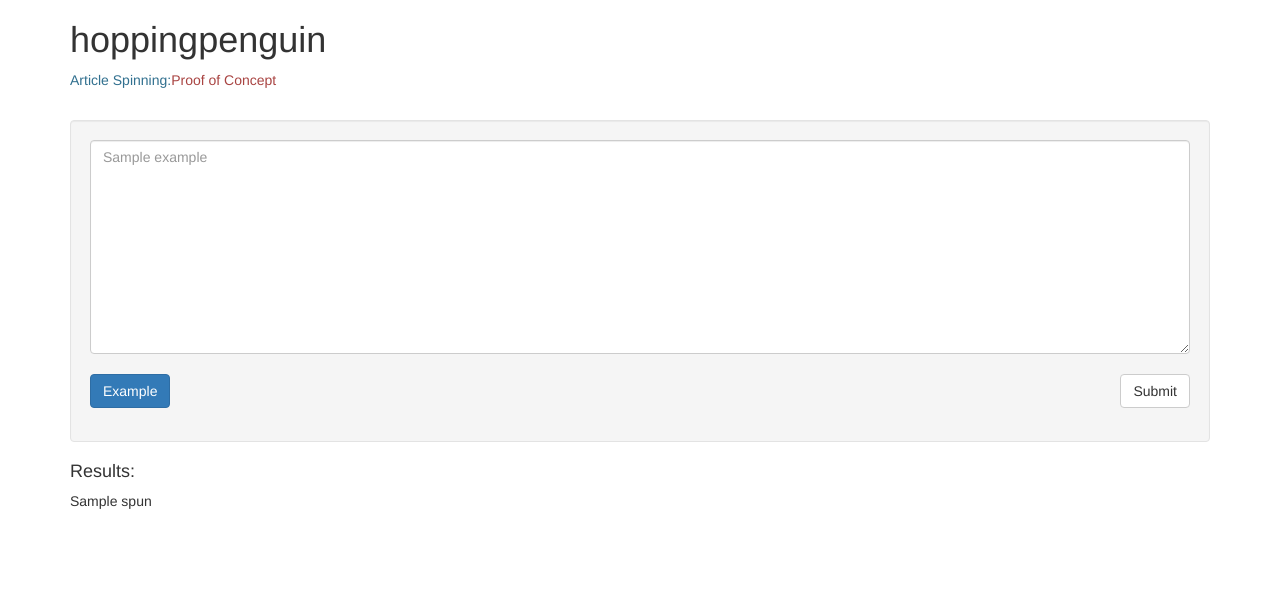
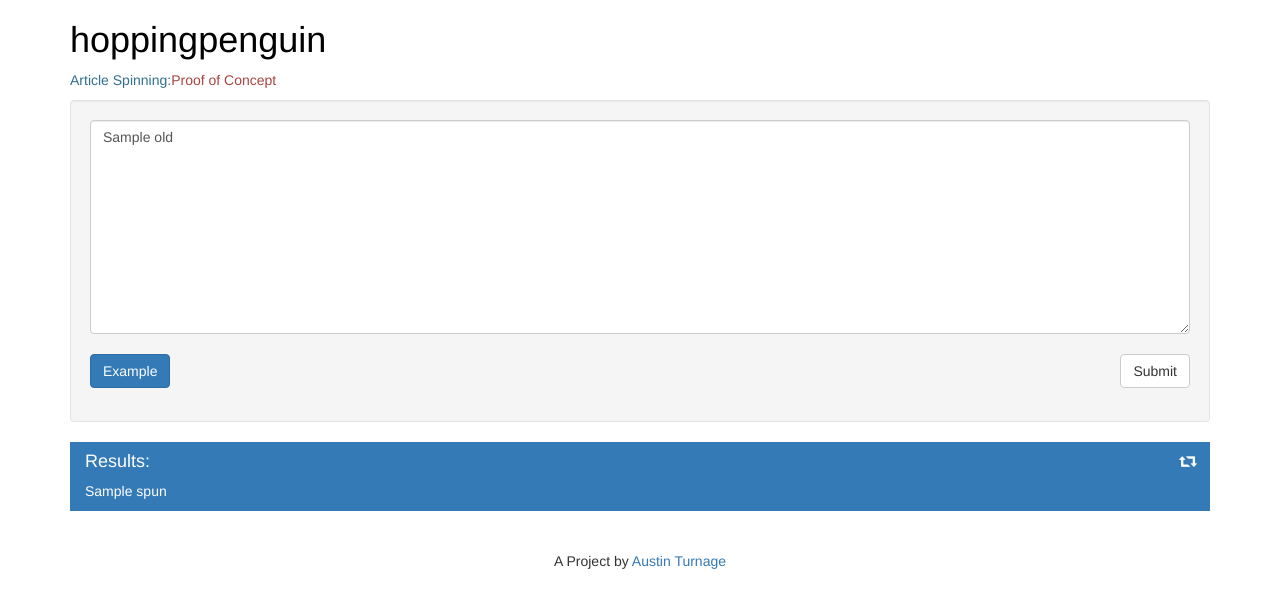
Before and after one commit to wookiecooking/hoppingpenguin, a Flask app: template templates/index.html in a window 1280 px wide. Shown: the top 608 px of the page. Run offline with Flask 2, Linux system fonts and the light colour scheme; the template is opened without the code that fills it: most values are stand-ins (such as "Sample title", 1, 10 or a date in 2020); some libraries are stand-ins or nearby versions.

Commit message:
clean up

```diff
--- a/main.py
+++ b/main.py
@@ -23,8 +23,11 @@ def spinner(s):
 def hello():
   if request.method == 'POST':
     doh = request.form['content']
-    spun = spinner(doh)
-    return render_template('index.html', example = s, spun=spun)
+    if doh:
+        spun = spinner(doh)
+        return render_template('index.html', example = s, spun=spun, old=doh)
+    else:
+        return render_template('index.html', example = s, spun=spinner(s))
   else:
     return render_template('index.html', example = s, spun=spinner(s))
 
--- a/templates/index.html
+++ b/templates/index.html
@@ -1,24 +1,30 @@
 <link href="//netdna.bootstrapcdn.com/bootstrap/3.1.1/css/bootstrap.min.css" rel="stylesheet">
+
+<style>
+  h1 a {color:black}
+  h1 a:hover{text-decoration:none}
+  .retwist{float:right;padding:1% 0;color:white}
+  .retwist:hover{text-decoration:none;color:white;cursor:pointer}
+</style>
+
 <div class="container">
-  <h1>hoppingpenguin</h1>
+  <h1><a href="/">hoppingpenguin</a></h1>
   <span class="help-block">
     <p class="text-info" style="float:left">Article Spinning:</p>
     <p class="text-danger">Proof of Concept</p>
-  </span><br>
+  </span>
 
   <div class="well">
     <form action="/" method=post enctype=multipart/form-data>
-      <textarea class="form-control" placeholder="{{example}}" rows="10" name=content></textarea>
-      <br>
-      <span class="btn btn-primary" data-toggle="modal" data-target="#myModal" style="float:left">
-        Example
-      </span>
+        <textarea class="form-control" placeholder=" {{example}}" rows="10" name=content>{% if old %}{{old}}{% endif %}</textarea><br>
+      <span class="btn btn-primary" data-toggle="modal" data-target="#myModal" style="float:left">Example</span>
       <input type=submit value=Submit class="btn btn-default pull-right">
       <div class="clearfix"></div>
     </form>
   </div>
   {% if spun %}
-  <div class="bs-callout bs-callout-danger">
+  <div class="bg-primary col-md-12">
+    <a class="retwist glyphicon glyphicon-retweet"></a>
     <h4>Results:</h4>
     <p>{{ spun }}</p>
   </div>
@@ -40,6 +46,10 @@
       </div>
     </div>
   </div>
+</div class="clearfix"></div><br><br>
+<p style="text-align:center">A Project by <a href="http://austinturnage.com">Austin Turnage</a></p>
 </div>
+
 <script src="//ajax.googleapis.com/ajax/libs/jquery/1.11.0/jquery.min.js"></script>
 <script src="//netdna.bootstrapcdn.com/bootstrap/3.1.1/js/bootstrap.min.js"></script>
+<script>$('.retwist').on('click', function(){ $("form").submit() });</script>
```
